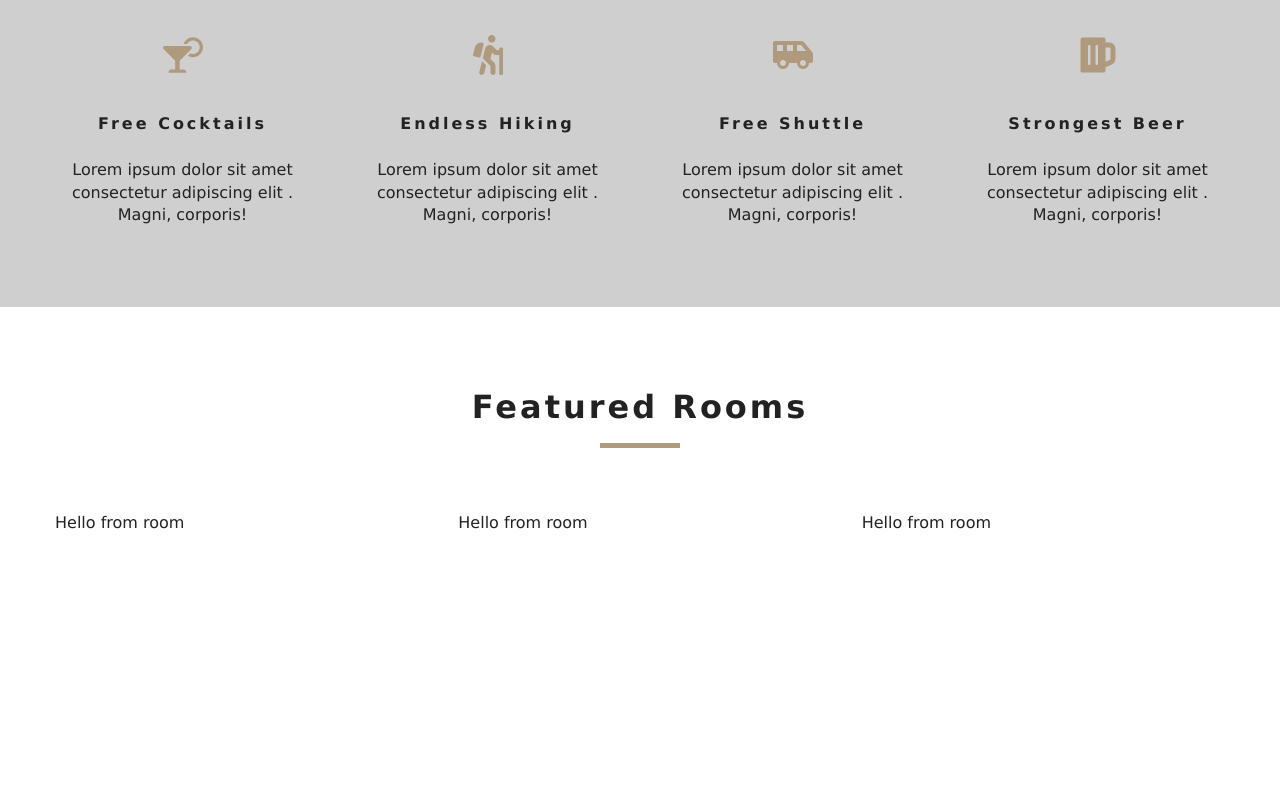
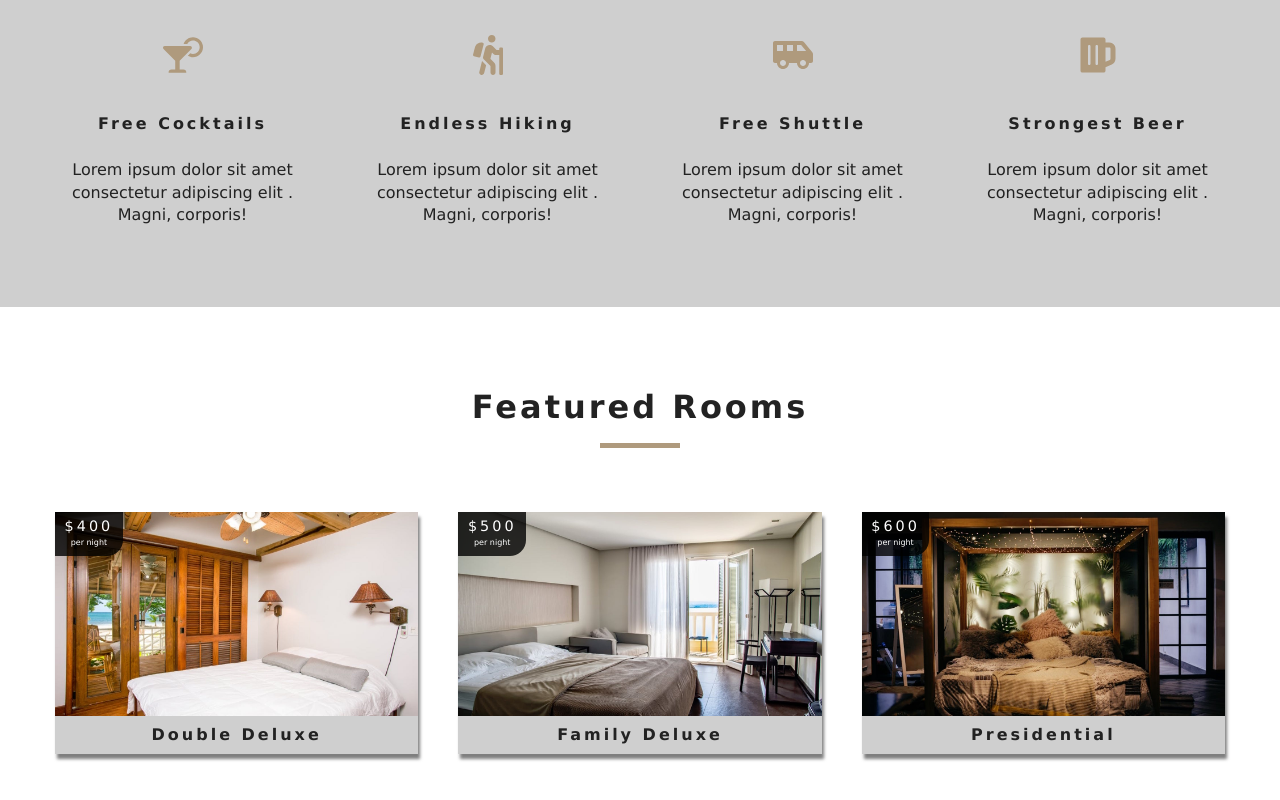
Before and after one commit to RabbiHasanR/HotelReservationWithReact, a React (Create React App) app: page / in a window 1280 px wide. Shown: the part 972-1772 px from the top of the page. Before the commit the page ends 1586 px from the top, so only its background shows below. Built offline with nearby package versions, Linux system fonts and the light colour scheme.

Commit message:
create room component

```diff
--- a/src/components/Room.js
+++ b/src/components/Room.js
@@ -1,9 +1,34 @@
 import React from 'react'
 
-export default function Room() {
+import {Link} from 'react-router-dom'
+import defaultImg from '../images/room-1.jpeg'
+import PropTypes from 'prop-types'
+
+export default function Room({room}) {
+    const {name,slug,images,price}=room
     return (
-        <div>
-            Hello from room
-        </div>
+        <article className='room'>
+            <div className='img-container'>
+                <img src={images[0] || defaultImg} alt='single room'/>
+                <div className='price-top'>
+                    <h6>${price}</h6>
+                    <p>per night</p>
+                </div>
+                <Link to={`/rooms/${slug}`} className='btn-primary room-link'>
+                    Features
+                </Link>
+            </div>
+            <p className='room-info'>{name}</p>
+        </article>
     )
 }
+
+
+Room.propTypes={
+    room:PropTypes.shape({
+        name:PropTypes.string.isRequired,
+        slug:PropTypes.string.isRequired,
+        images:PropTypes.arrayOf(PropTypes.string).isRequired,
+        price:PropTypes.number.isRequired,
+    })
+}
```
